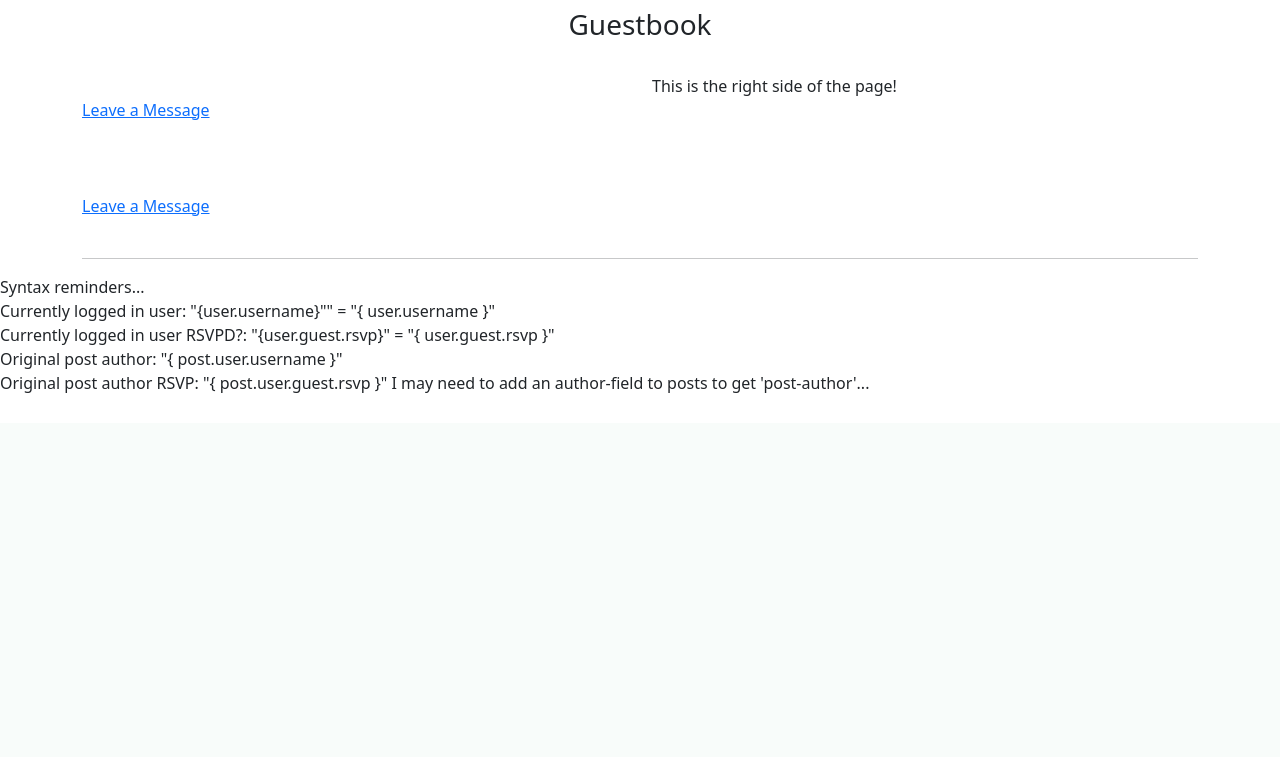
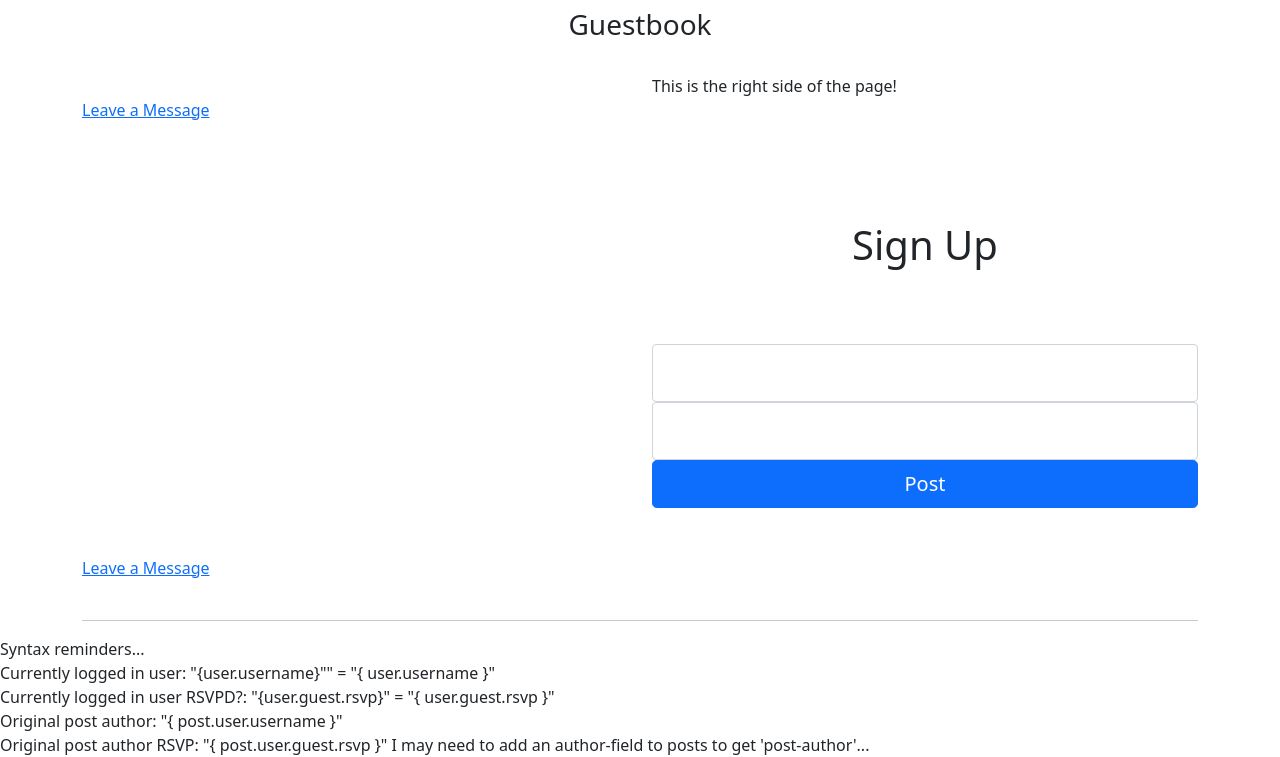
Before and after one commit to jstearne/wedding-capstone-project, a Django app: template main_app/templates/guestbook.html in a window 1280 px wide. Shown: the part 377-1134 px from the top of the page. Before the commit the page ends 800 px from the top, so only its background shows below. Run offline with Django 3.2, Linux system fonts and the light colour scheme; the template is opened without the code that fills it, so the values that code supplies are empty.

Commit message:
Create form on page works! Ugly and needs to be styled. But it works!

```diff
--- a/main_app/templates/guestbook.html
+++ b/main_app/templates/guestbook.html
@@ -131,9 +131,36 @@
 
 
 
+<body class="signup-page">
+
+    <h1 class="title" id="signup-title">Sign Up</h1>
+    <main class="form-signin">
+        <form method="post" action="{% url 'guestbook_create' %}"><!--create post form-->
+            {% csrf_token %}
+
+            <div class="form-floating">
+                <input type="text" class="form-control" name="title" id="floatingPassword"
+                    autocomplete="new-password" required id="id_password1" placeholder="title">
+            </div>
 
 
+            <div class="form-floating">
+                <input type="text" class="form-control" name="body" id="floatingPassword"
+                    autocomplete="new-password" required id="id_password1" placeholder="body">
+            </div>
 
+
+            <button type="submit" class="w-100 btn btn-lg btn-primary" value="Sign Up">Post</button>
+            <input type="hidden" name="next" value="{{ next }}" />
+
+        </form>
+
+        <div class="signup-error" style="color: red; text-align: center;">
+            {{ form.errors }}
+        </div>
+
+    </main>
+</body>
 
 
 
```
